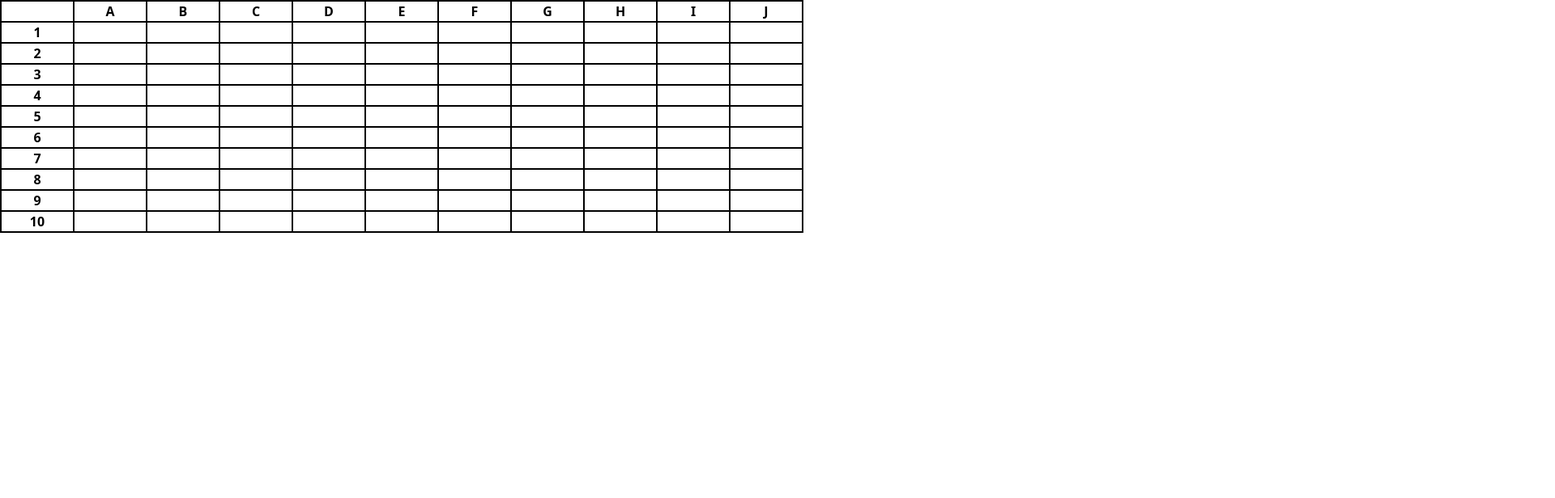
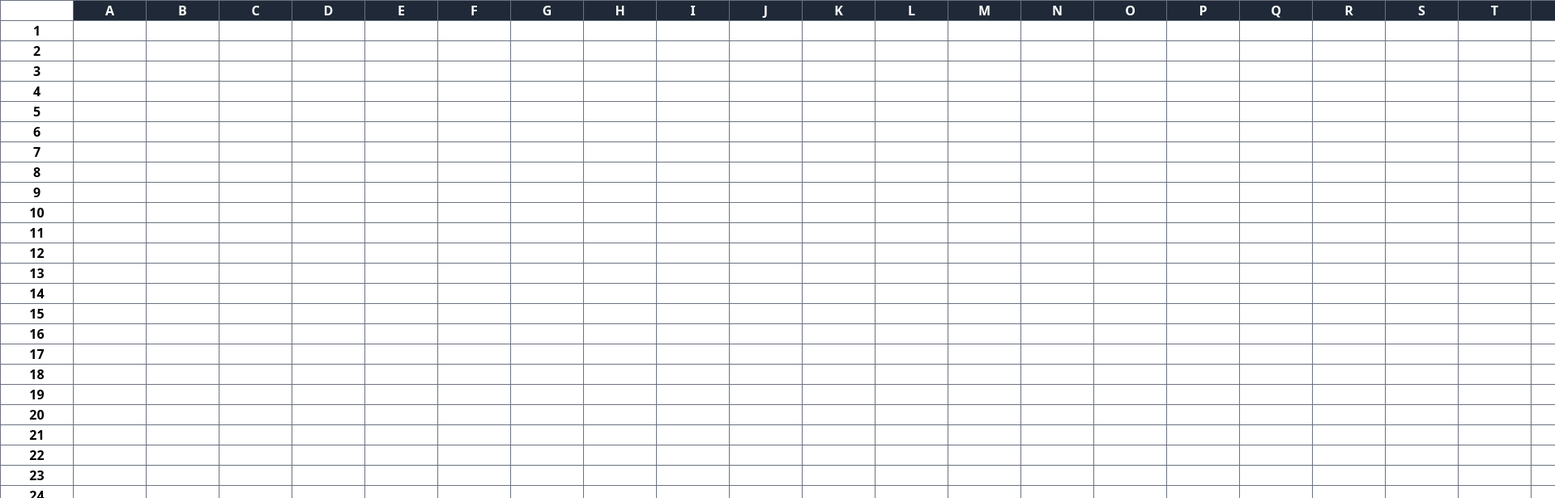
Before and after one commit to irvingvjuarez/spread-shit, a React (Vite) app: page / in a window 1280 px wide. Shown: the top 616 px of the page at 81% size, 1920 px wide, since content can reach past the window. Built offline with nearby package versions, Linux system fonts and the light colour scheme.

Commit message:
Styling head row

```diff
--- a/src/App.tsx
+++ b/src/App.tsx
@@ -1,7 +1,7 @@
 import { Spreadsheet } from "./containers/Spreadsheet"
 
 function App() {
-  return <Spreadsheet rows={10} columns={10} />
+  return <Spreadsheet rows={100} columns={26} />
 }
 
 export default App
--- a/src/components/Row/index.tsx
+++ b/src/components/Row/index.tsx
@@ -2,7 +2,7 @@ import { RowProps } from "./types"
 
 export const Row: React.FC<RowProps> = ({ children, row }) => {
 	return (
-		<tr>
+		<tr className="border-red-100">
 			<td className={`cell text-center ${row && "font-bold"}`}>
 				{row ?? null}
 			</td>
--- a/src/containers/Spreadsheet/index.tsx
+++ b/src/containers/Spreadsheet/index.tsx
@@ -9,7 +9,7 @@ export const Spreadsheet: React.FC<SpreadsheetProps> = ({
 	rows,
 	columns
 }) => {
-	const { columnsArr, rowsArr, gridContent, gridState, dispatch } = useSpreadsheet({ rows, columns })
+	const { columnsArr, rowsArr, gridState, dispatch } = useSpreadsheet({ rows, columns })
 	const handleUpdate = (id: string) => (content: string) => {
 		const payload = {id, content}
 		dispatch({ type: GridActions.update, payload })
@@ -19,10 +19,10 @@ export const Spreadsheet: React.FC<SpreadsheetProps> = ({
 		<section>
 			<GridContext.Provider value={gridState}>
 				<table>
-					<thead>
+					<thead className="sticky top-0">
 						<Row>
 							{columnsArr.map(column =>
-								<Cell className="cell font-bold text-center" key={column}>
+								<Cell className="cell cell-head font-bold text-center" key={column}>
 									{column as string}
 								</Cell>
 							)}
--- a/src/hooks/useSpreadsheet/index.ts
+++ b/src/hooks/useSpreadsheet/index.ts
@@ -27,7 +27,6 @@ export const useSpreadsheet = (props: UseSpreadsheetProps) => {
 	return {
 		columnsArr,
 		rowsArr,
-		gridContent,
 		gridState,
 		dispatch
 	}
--- a/src/index.css
+++ b/src/index.css
@@ -9,5 +9,9 @@
 @tailwind utilities;
 
 .cell {
-	@apply border-2 min-w-[90px] border-black;
+	@apply border-[0.5px] border-gray-500 min-w-[90px];
 }
+
+.cell-head {
+	@apply bg-gray-800 text-white;
+}
```
